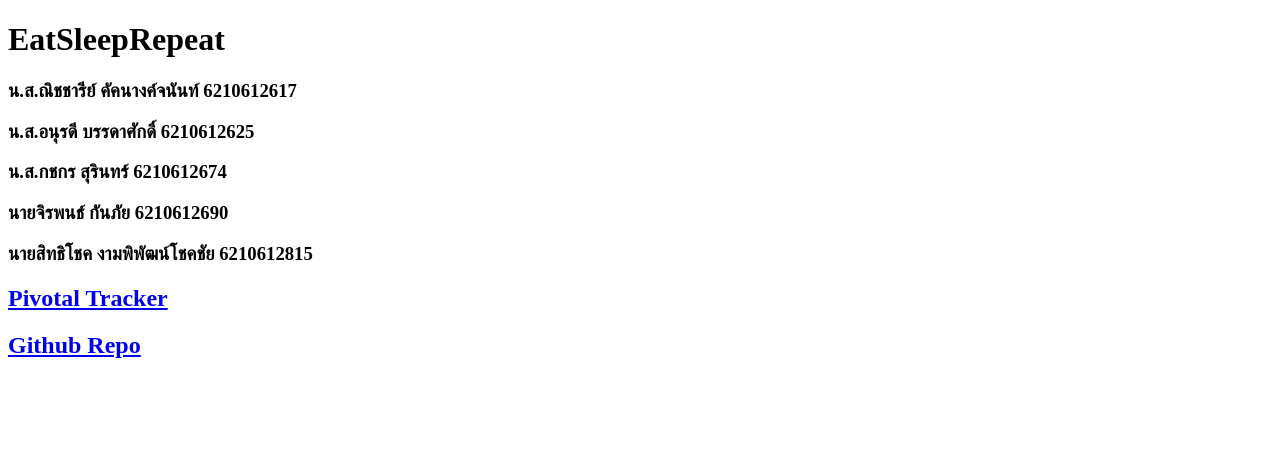
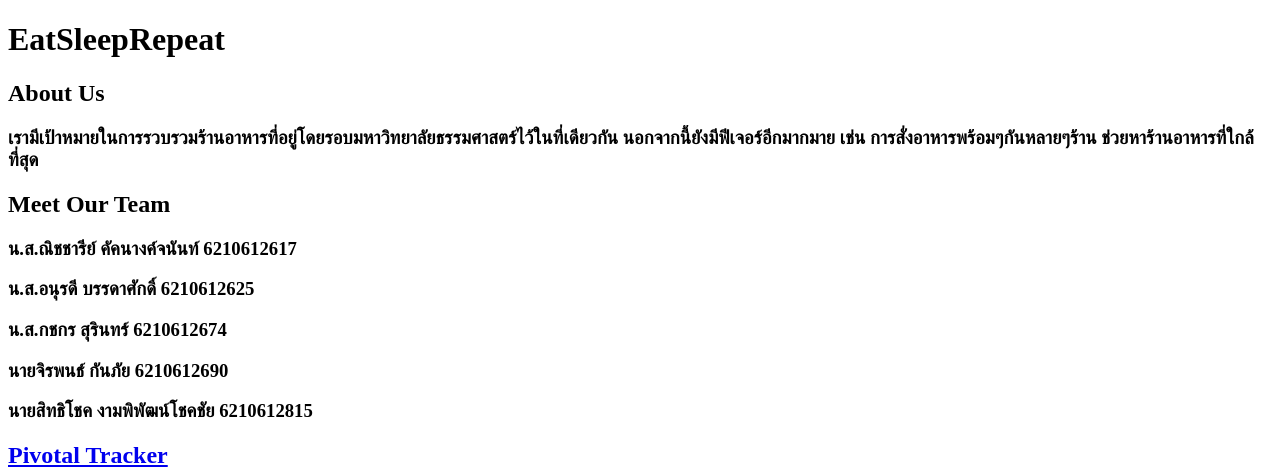
Before and after one commit to 6210612690/newesr, a Django app: page / in a window 1280 px wide. Shown: the top 467 px of the page. Run offline with Django 3.2, Linux system fonts and the light colour scheme.

Commit message:
Add About

```diff
--- a/about/templates/about/index.html
+++ b/about/templates/about/index.html
@@ -4,6 +4,10 @@
 
     <h1>EatSleepRepeat</h1>
 
+    <h2>About Us</h2>
+    <h3>เรามีเป้าหมายในการรวบรวมร้านอาหารที่อยู่โดยรอบมหาวิทยาลัยธรรมศาสตร์ไว้ในที่เดียวกัน นอกจากนี้ยังมีฟีเจอร์อีกมากมาย เช่น การสั่งอาหารพร้อมๆกันหลายๆร้าน ช่วยหาร้านอาหารที่ใกล้ที่สุด</h3>
+
+    <h2>Meet Our Team</h2>
     <h3>น.ส.ณิชชารีย์ คัคนางค์จนันท์ 6210612617</h3>
     <h3>น.ส.อนุรดี บรรดาศักดิ์ 6210612625</h3>
     <h3>น.ส.กชกร สุรินทร์ 6210612674</h3>
```
